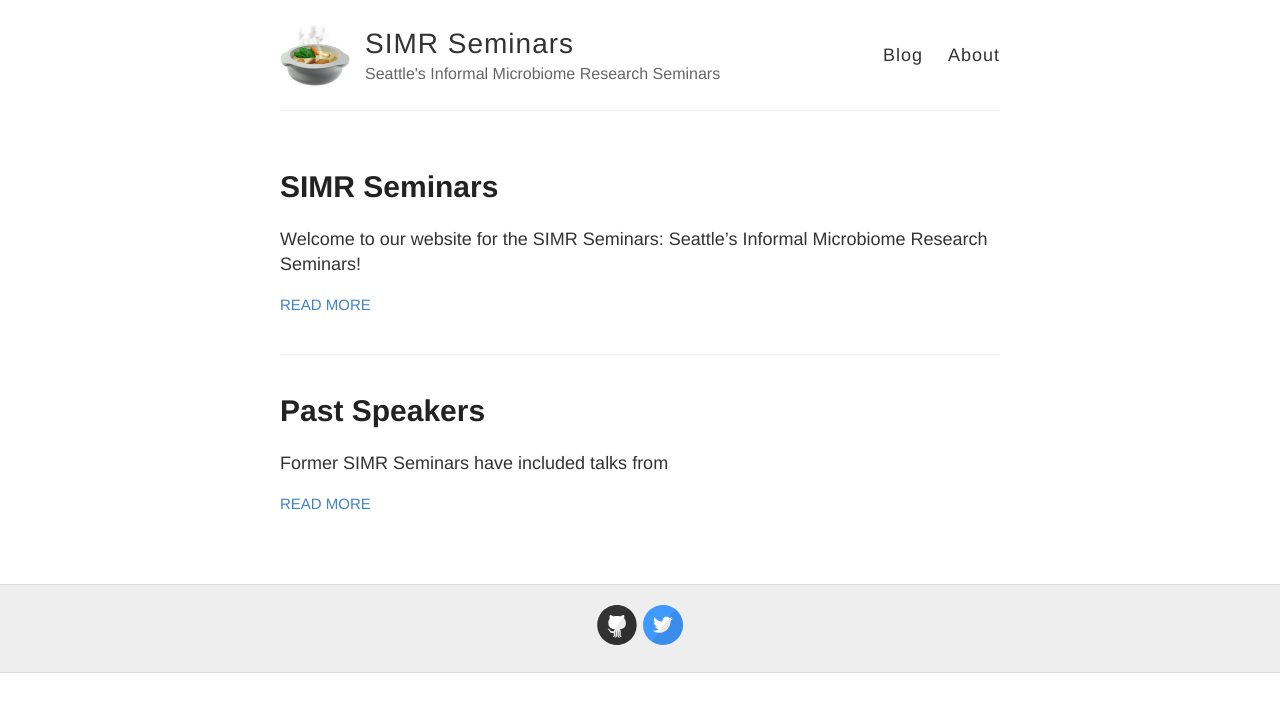
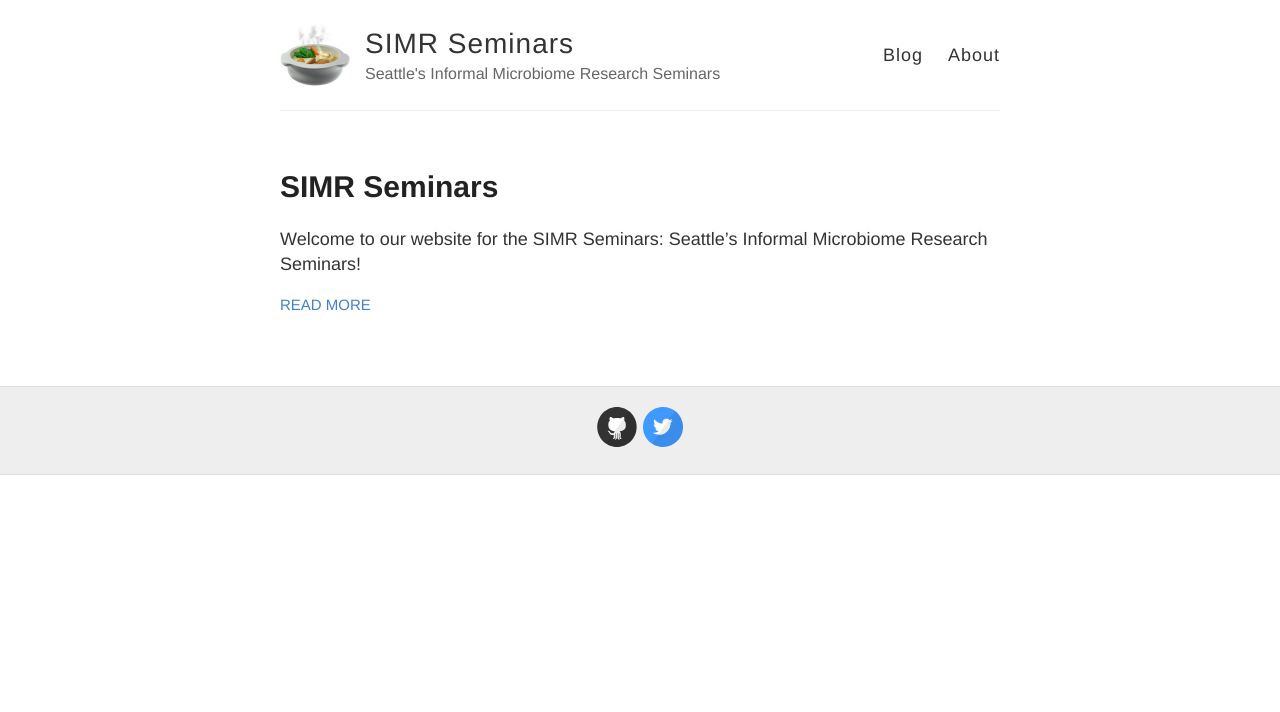
Before and after one commit to SIMR-seminars/SIMR-seminars.github.io, a Jekyll site: the page built from index.html, in a window 1280 px wide. Shown: the top 712 px of the page. Built offline with Jekyll 4.4.1, drawn with Linux system fonts in a browser that asks for light colours.

Commit message:
remove past as blog

```diff
--- a/_posts/2021-12-7-Past-Speakers.md
+++ /dev/null
@@ -1,9 +0,0 @@
----
-layout: page
-title: Past Speakers
----
-
-Former SIMR Seminars have included talks from
-
-- Nov 3 2021: Nick Bohmann and David Clausen
-- Nov 17 2021: Sam Minot and Sean Koester
```
Also changed, not shown: about.md (+7 -0 lines).
